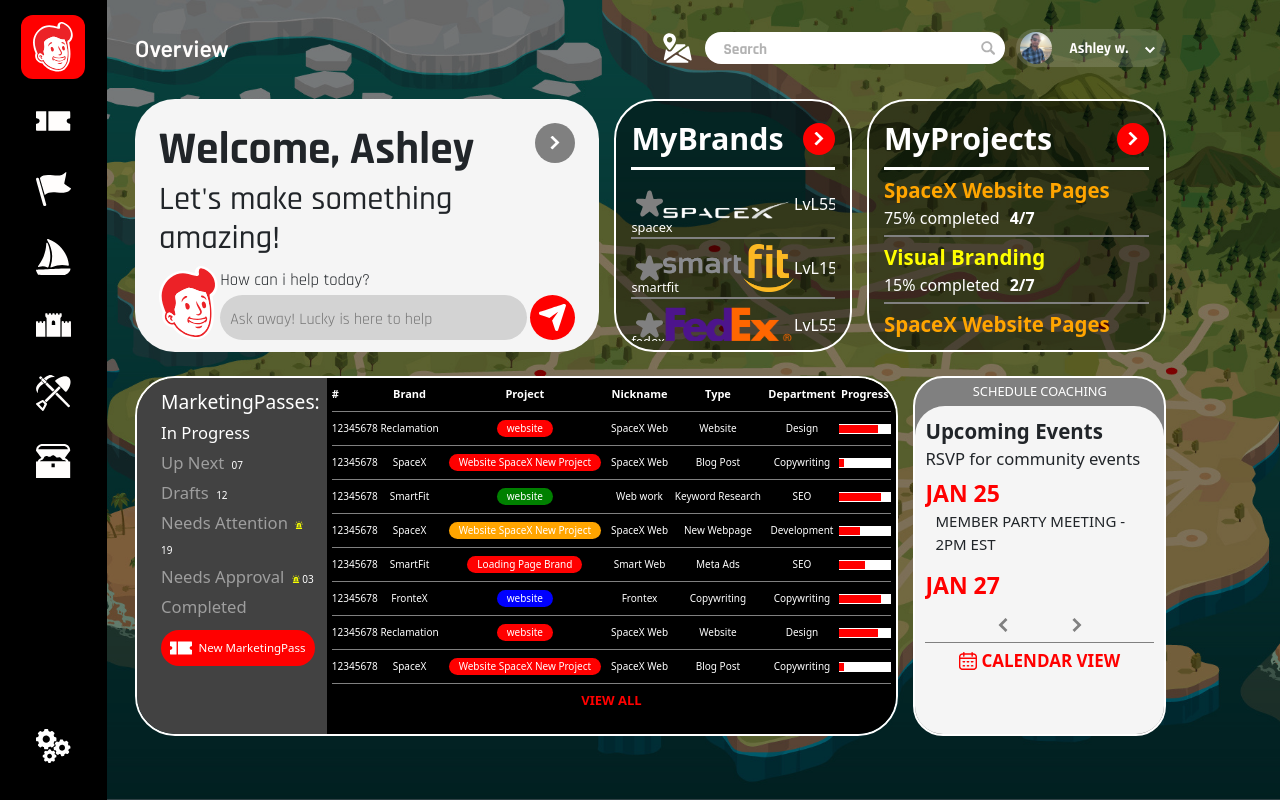
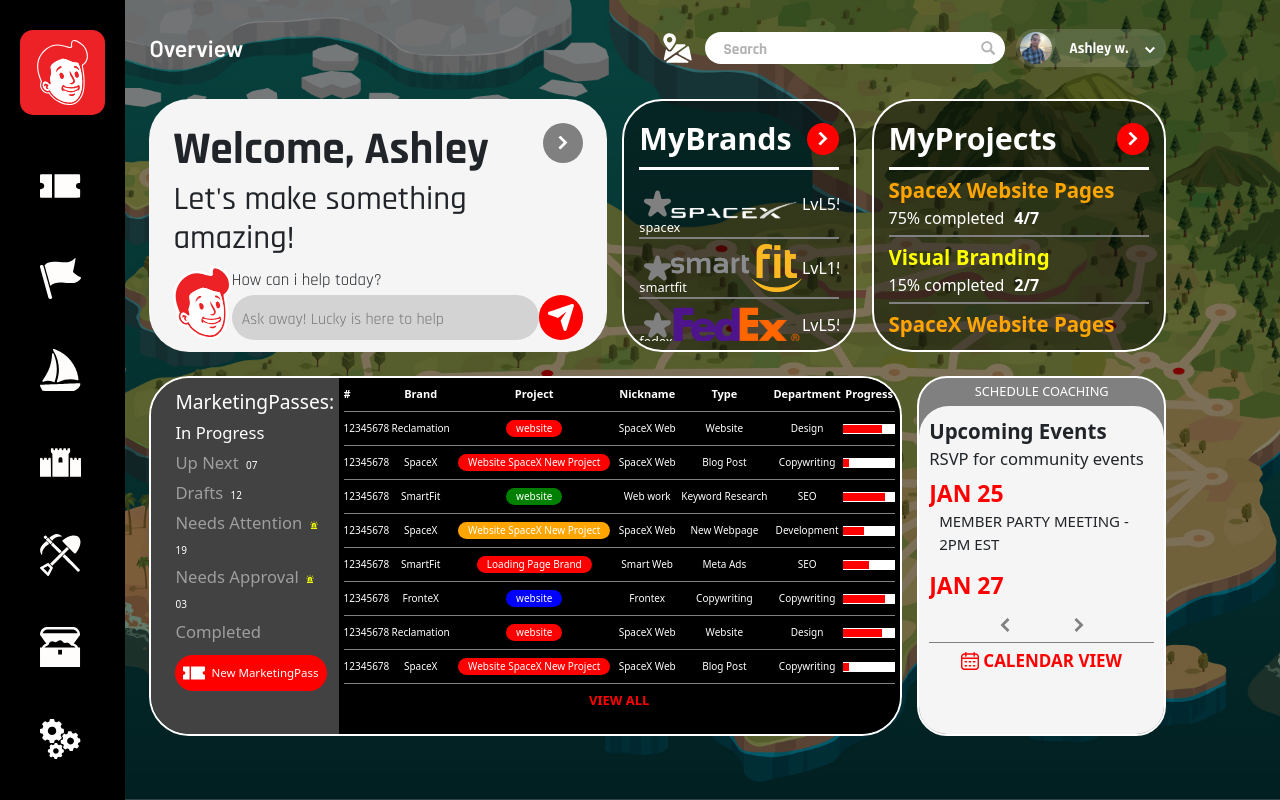
Before and after one commit to Brahmasura/mmpTest, a React (Vite) app: page / in a window 1280 px wide. Built offline with nearby package versions, Linux system fonts and the light colour scheme; grey boxes are pictures that could not be loaded.

Commit message:
05-14-24 pixel perfect figma dimension SidebarNew created with minimal animation

```diff
--- a/src/App.jsx
+++ b/src/App.jsx
@@ -1,27 +1,26 @@
-
 import style from "./App.module.scss";
 import Container from "./components/Container/Container";
 import Navbar from "./components/Navbar/Navbar";
-import Sidebar from "./components/Sidebar/Sidebar";
+// import Sidebar from "./components/Sidebar/Sidebar";
+import SidebarNew from "./components/SidebarNew/SidebarNew";
 
 function App() {
   return (
     <>
-      <div className={`container-fluid ${style.mainDiv}`}>
-        <div className="row">
+      <div className={style.mainDiv}>
         {/* for sidebar */}
-          <div className={`col-1 ${style.sidebar}`}>
-            <Sidebar />
+        <div className={style.sidebar}>
+          {/* <Sidebar /> */}
+          <SidebarNew />
         </div>
 
         {/* for the main content */}
-          <div className={`col-11 ${style.contentDiv}`}>
+        <div className={style.contentDiv}>
           {/* navbar */}
           <Navbar />
 
           {/* now the main container */}
-            <Container/>
-          </div>
+          <Container />
         </div>
       </div>
     </>
--- a/src/App.module.scss
+++ b/src/App.module.scss
@@ -1,12 +1,15 @@
 .mainDiv {
-  .sidebar {
+  position:relative;
+  // .sidebar {
 
-    height: 100vh;
-    padding-top:15px;
-    background-color: black;
-  }
+  //   height: 100vh;
+  //   padding-top:15px;
+  //   background-color: black;
+  // }
 
   .contentDiv {
+    height:100vh;
+    margin-left:121px;
     // padding-right:160px;
     // padding-top:39px;
     padding-right: 8.893vw;
--- /dev/null
+++ b/src/components/SidebarNew/SidebarNew.jsx
@@ -0,0 +1,202 @@
+import style from "./sidebarNew.module.scss";
+
+import face from "../../assets/sidebar_icons/logo.svg";
+import ticket from "../../assets/sidebar_icons/ticketSidebar.svg";
+import boat from "../../assets/sidebar_icons/boat.svg";
+import box from "../../assets/sidebar_icons/box.svg";
+import flag from "../../assets/sidebar_icons/flag.svg";
+import fort from "../../assets/sidebar_icons/fort.svg";
+import tool from "../../assets/sidebar_icons/tool.svg";
+import wheel from "../../assets/sidebar_icons/wheelNew.svg";
+import mmpLogo from "../../assets/sidebar_icons/mmpLogo.svg";
+
+import oneOne from "../../assets/sidebar_icons/redSidebarIcons/iconOne/oneOne.svg";
+import oneTwo from "../../assets/sidebar_icons/redSidebarIcons/iconOne/oneTwo.svg";
+import oneThree from "../../assets/sidebar_icons/redSidebarIcons/iconOne/oneThree.svg";
+import oneFour from "../../assets/sidebar_icons/redSidebarIcons/iconOne/oneFour.svg";
+
+import twoOne from "../../assets/sidebar_icons/redSidebarIcons/iconTwo/twoOne.svg";
+import twoTwo from "../../assets/sidebar_icons/redSidebarIcons/iconTwo/twoTwo.svg";
+import twoThree from "../../assets/sidebar_icons/redSidebarIcons/iconTwo/twoThree.svg";
+import twoFour from "../../assets/sidebar_icons/redSidebarIcons/iconTwo/twoFour.svg";
+
+import threeOne from "../../assets/sidebar_icons/redSidebarIcons/iconThree/threeOne.svg";
+import threeTwo from "../../assets/sidebar_icons/redSidebarIcons/iconThree/threeTwo.svg";
+import threeThree from "../../assets/sidebar_icons/redSidebarIcons/iconThree/threeThree.svg";
+
+import fourOne from "../../assets/sidebar_icons/redSidebarIcons/iconFour/fourOne.svg";
+import fourTwo from "../../assets/sidebar_icons/redSidebarIcons/iconFour/fourTwo.svg";
+import fourThree from "../../assets/sidebar_icons/redSidebarIcons/iconFour/fourThree.svg";
+import fourFour from "../../assets/sidebar_icons/redSidebarIcons/iconFour/fourFour.svg";
+import fourFive from "../../assets/sidebar_icons/redSidebarIcons/iconFour/fourFive.svg";
+import fourSix from "../../assets/sidebar_icons/redSidebarIcons/iconFour/fourSix.svg";
+
+import fiveOne from "../../assets/sidebar_icons/redSidebarIcons/iconFive/fiveOne.svg";
+import fiveTwo from "../../assets/sidebar_icons/redSidebarIcons/iconFive/fiveTwo.svg";
+import fiveThree from "../../assets/sidebar_icons/redSidebarIcons/iconFive/fiveThree.svg";
+import fiveFour from "../../assets/sidebar_icons/redSidebarIcons/iconFive/fiveFour.svg";
+import fiveFive from "../../assets/sidebar_icons/redSidebarIcons/iconFive/fiveFive.svg";
+import fiveSix from "../../assets/sidebar_icons/redSidebarIcons/iconFive/fiveSix.svg";
+
+import sixOne from "../../assets/sidebar_icons/redSidebarIcons/iconSix/sixOne.svg";
+import sixTwo from "../../assets/sidebar_icons/redSidebarIcons/iconSix/sixTwo.svg";
+import sixThree from "../../assets/sidebar_icons/redSidebarIcons/iconSix/sixThree.svg";
+import sixFour from "../../assets/sidebar_icons/redSidebarIcons/iconSix/sixFour.svg";
+import sixFive from "../../assets/sidebar_icons/redSidebarIcons/iconSix/sixFive.svg";
+
+import sevenOne from "../../assets/sidebar_icons/redSidebarIcons/iconSeven/sevenOne.svg";
+import sevenTwo from "../../assets/sidebar_icons/redSidebarIcons/iconSeven/sevenTwo.svg";
+import sevenThree from "../../assets/sidebar_icons/redSidebarIcons/iconSeven/sevenThree.svg";
+
+import { useState } from "react";
+
+const iconsArray = [
+  {
+    icon: ticket,
+    text: "MarketingPasses",
+    menu: [
+      { text: "New Pass", image: oneOne },
+      { text: "View Passes", image: oneTwo },
+      { text: "Needs Response", image: oneThree },
+      { text: "Completed Passes", image: oneFour },
+    ],
+  },
+  {
+    icon: flag,
+    text: "MyBrands",
+    menu: [
+      { text: "Projects", image: twoOne },
+      { text: "Brand Manager", image: twoTwo },
+      { text: "View Calendar", image: fiveOne },
+      { text: "Schedule Coaching", image: twoFour },
+      { text: "Map", image: twoThree },
+    ],
+  },
+  {
+    icon: boat,
+    text: "LeadStream",
+    menu: [
+      { text: "New Campaign", image: threeOne },
+      { text: "View Campaigns", image: threeTwo },
+      { text: "Settings", image: threeThree },
+    ],
+  },
+
+  {
+    icon: fort,
+    text: "MyMarketingCRM",
+    menu: [
+      { text: "Contacts", image: fourOne },
+      { text: "Pipeline", image: fourTwo },
+      { text: "Communications", image: fourThree },
+      { text: "Marketing", image: fourFour },
+      { text: "New Lead", image: fourFive },
+      { text: "New Sales Call", image: fourSix },
+    ],
+  },
+  {
+    icon: tool,
+    text: "Tools",
+    menu: [
+      { text: "Calendars", image: fiveOne },
+      { text: "Courses", image: fiveTwo },
+      { text: "Websites", image: fiveThree },
+      { text: "Funnels", image: fiveFour },
+      { text: "Payments", image: fiveFive },
+      { text: "Forms", image: fiveSix },
+    ],
+  },
+  {
+    icon: box,
+    text: "Resources",
+    menu: [
+      { text: "Reporting", image: sixOne },
+      { text: "Reputation", image: sixTwo },
+      { text: "App Marketplace", image: sixThree },
+      { text: "Guides", image: sixFour },
+      { text: "MyMarketingDrive", image: sixFive },
+    ],
+  },
+  {
+    icon: wheel,
+    text: "Settings",
+    menu: [
+      { text: "Chat Manager", image: sevenOne },
+      { text: "MyMarketingPartner", image: sevenTwo },
+      { text: "Account Settings", image: sevenThree },
+    ],
+  },
+];
+
+const SidebarNew = () => {
+  const [hoveredIcon, setHoveredIcon] = useState(null);
+
+  const handleIconHover = (index) => {
+    setHoveredIcon(index);
+  };
+
+  return (
+    <>
+      {/* this is the initial sidebar */}
+      <div className={style.sideBarMainDiv}>
+        {/* black sidebar begins */}
+        <div
+          className={`${style.blackSidebar} ${
+            hoveredIcon === null && style.bsbUnhovered
+          } `}
+        >
+          {/* logo div */}
+          <div className={style.sidebarLogoDiv}>
+            <img className={style.logo} src={face} alt="face guy" />
+            {hoveredIcon !== null && (
+              <img className={style.mmpPic} src={mmpLogo} alt="mmp logo" />
+            )}
+          </div>
+
+          {/* sideIconDivs */}
+          {iconsArray.map((item, index) => (
+            <>
+              <div
+                key={index}
+                className={`${style.sideIconDiv} ${
+                  hoveredIcon === index ? style.hoveredSideIcon : ""
+                }`}
+                onMouseEnter={() => handleIconHover(index)}
+                onMouseLeave={() => handleIconHover(null)}
+              >
+                <img
+                  className={style.sideIcon}
+                  src={item.icon}
+                  alt="the ticket logo"
+                />
+                {hoveredIcon !== null && <p>{item.text}</p>}
+              </div>
+            </>
+          ))}
+        </div>
+        {/* black sidebar ends */}
+
+        {/* red sidebar begins */}
+        {hoveredIcon !== null && (
+          <div
+            className={`${style.redSidebar} ${
+              hoveredIcon === null && style.rsbUnhovered
+            }`}
+            onMouseEnter={() => handleIconHover(hoveredIcon)}
+            onMouseLeave={() => handleIconHover(null)}
+          >
+            {iconsArray[hoveredIcon].menu.map((option, index) => (
+              <div key={index} className={style.menuDiv}>
+                <img src={option.image} alt="the logo" />
+                <p>{option.text}</p>
+              </div>
+            ))}
+          </div>
+        )}
+        {/* red sidebar ends */}
+      </div>
+    </>
+  );
+};
+
+export default SidebarNew;
--- /dev/null
+++ b/src/components/SidebarNew/sidebarNew.module.scss
@@ -0,0 +1,97 @@
+@import "../../mixins.module.scss";
+
+.sideBarMainDiv {
+  display: flex;
+  height: 100vh;
+  background: black;
+  position: absolute;
+  top: 0;
+  left: 0;
+  z-index: 1;
+
+  .blackSidebar {
+    height: 100%;
+    padding-top: 30px;
+    padding-left: 40px;
+    @include y-start-center;
+    transition: all 1s cubic-bezier(0.68, -0.55, 0.265, 1.55);
+
+    .sidebarLogoDiv {
+      @include x-center-center;
+      margin-bottom: 30px;
+    }
+
+    .sideIconDiv {
+      width: 100%;
+      height: 85px;
+      display: flex;
+      padding-left: 20px;
+      justify-content: start;
+      align-items: center;
+      margin-bottom: 10px;
+
+      &.hoveredSideIcon {
+        background-color: #f40009;
+        transition: background-color 400ms ease-in;
+      }
+
+      .sideIcon {
+        width: 41px;
+        height: auto;
+        cursor: pointer;
+      }
+
+      p {
+        font-family: Rajdhani;
+        margin-left: 40px;
+        margin-bottom: 0;
+        color: white;
+        font-size: 32px;
+        font-style: normal;
+        font-weight: 700;
+        line-height: normal;
+      }
+
+      &:last-child {
+        margin-top: auto;
+        margin-bottom: 20px;
+      }
+    }
+  }
+
+  .bsbUnhovered {
+    padding-left: 20px;
+    width: 125px;
+    @include y-start-start;
+    transition: all 1s ease-in;
+  }
+
+  //   red sidebar styling begins
+  .redSidebar {
+    height: 100%;
+    background-color: #f40009;
+    padding-top: 30px;
+    padding-left: 40px;
+    width: 420px;
+
+    .menuDiv {
+      display: flex;
+      justify-content: start;
+      align-items: center;
+      padding: 10px 0 10px 20px;
+      margin-bottom: 20px;
+
+      p {
+        margin-bottom: 0;
+        color: white;
+        margin-left: 20px;
+        font-family: Rajdhani;
+        font-size: 28px;
+        font-style: normal;
+        font-weight: 600;
+        line-height: normal;
+        cursor: pointer;
+      }
+    }
+  }
+}
```
Also changed, not shown: src/assets/sidebar_icons/logo.svg (added). Lines whose indentation alone changed are shown as unchanged.
